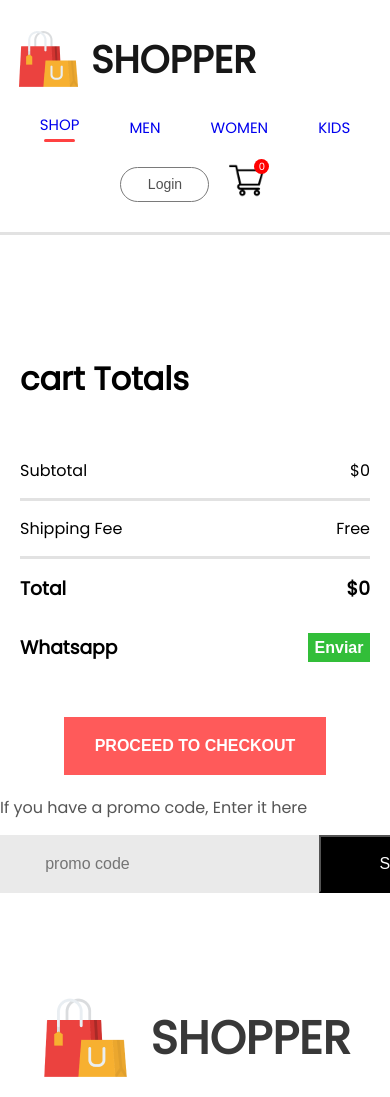
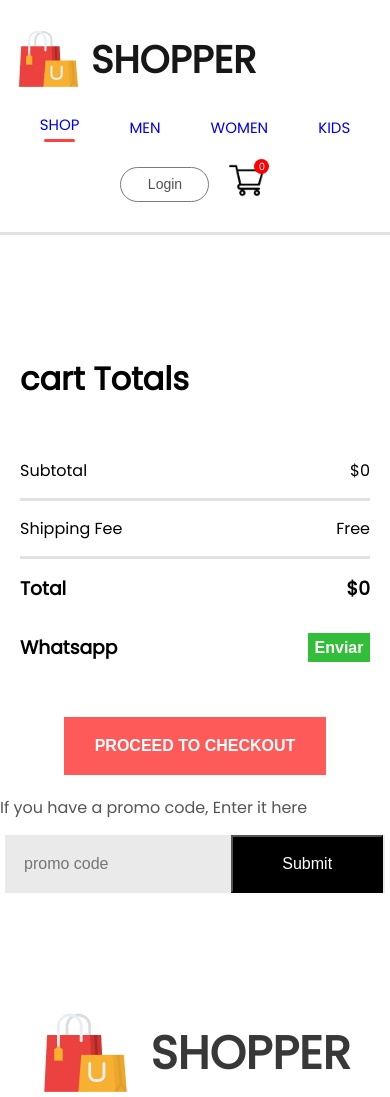
Before and after one commit to rivenie/shopper-Ecommerce-React, a React (Create React App) app: page /shopper-Ecommerce-React/cart in a window 390 px wide. Shown: the top 1097 px of the page. Built offline with nearby package versions, Linux system fonts and the light colour scheme.

Commit message:
Correcciones 07 03/08

```diff
--- a/src/Components/CartItems/CartItems.css
+++ b/src/Components/CartItems/CartItems.css
@@ -192,9 +192,11 @@
         margin-left: 3%;
     }*/
 
-    /*.cartItems-promobox {
-        width: 100%;
-    }*/
+    .cartItems-promobox {
+        width: auto;
+        padding-left: 0;
+        margin: 15px 5px;
+    }
 
     .cartItems-promobox input {
         width: 54%;
@@ -203,5 +205,6 @@
 
     .cartItems-promobox button{
         padding: 0;
+        width: 40%;
     }
 }
```
